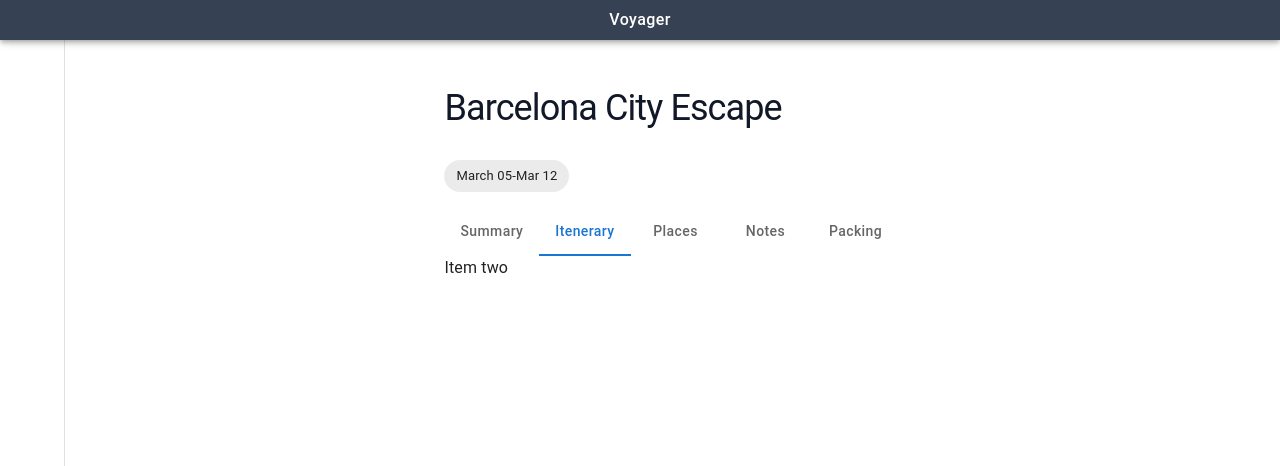
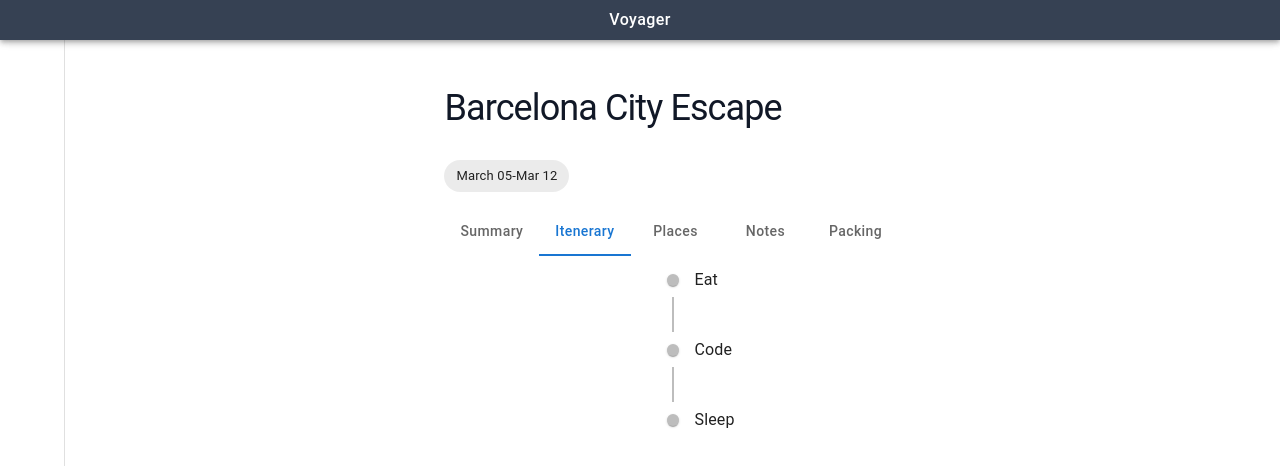
Before and after one commit to prathameshd/voyager, a React (Vite) app in the folder my-app/: page /detail/1 in a window 1280 px wide. Both pictures are taken after a click on the tab "Itenerary". Shown: the top 466 px of the page. Built offline with nearby package versions, Linux system fonts and the light colour scheme; some icons are missing.

Commit message:
add trip summary component

```diff
--- a/my-app/package.json
+++ b/my-app/package.json
@@ -13,6 +13,7 @@
     "@emotion/react": "^11.14.0",
     "@emotion/styled": "^11.14.1",
     "@mui/icons-material": "^7.3.6",
+    "@mui/lab": "^7.0.1-beta.20",
     "@mui/material": "^7.3.6",
     "react": "^19.2.0",
     "react-dom": "^19.2.0",
--- a/my-app/src/components/Overview.tsx
+++ b/my-app/src/components/Overview.tsx
@@ -31,7 +31,7 @@ export default function Overview() {
 
                 {trips.map((trip) => {
                     return (
-                        <div className='min-w-[70vw] sm:min-w-0  dark:bg-gray-50 rounded-lg'>
+                        <div className='trip-card min-w-[70vw] sm:min-w-0  dark:bg-gray-50 rounded-lg'>
                             <CardContent className='flex flex-col'>
                                 <span className='text-base tracking-tight'>{trip.name}</span>
                                 <span className='text-xs text-gray-500'>{trip.startDate?.toLocaleDateString('en-US', {
@@ -45,7 +45,7 @@ export default function Overview() {
                                 })}</span>
                             </CardContent>
                             <CardActions>
-                                <Button className="focus:outline-none" size="small" onClick={() => { viewDetails(trip.id) }} ><span className="capitalize">View</span></Button>
+                                <Button className="focus:outline-none" size="small" onClick={() => { viewDetails(trip.id) }} ><span className="text-xs capitalize">View</span></Button>
                             </CardActions>
                         </div>)
                 })
--- a/my-app/src/components/TripDetail.tsx
+++ b/my-app/src/components/TripDetail.tsx
@@ -4,6 +4,13 @@ import { useParams } from "react-router-dom";
 import { mockTrips } from "../mockData/mockTrips";
 import type { Trip } from "../models/trip";
 import React from "react";
+import TripSummary from "./trip/TripSummary";
+import Timeline from '@mui/lab/Timeline';
+import TimelineItem from '@mui/lab/TimelineItem';
+import TimelineSeparator from '@mui/lab/TimelineSeparator';
+import TimelineConnector from '@mui/lab/TimelineConnector';
+import TimelineContent from '@mui/lab/TimelineContent';
+import TimelineDot from '@mui/lab/TimelineDot';
 
 interface TabPanelProps {
     children?: React.ReactNode;
@@ -105,10 +112,31 @@ export default function TripDetail() {
                 </Tabs>
 
                 <div hidden={value != 1}>
-                    Item One
+                    <TripSummary></TripSummary>
                 </div>
                 <div hidden={value != 2}>
-                    Item two
+                    <Timeline>
+                        <TimelineItem>
+                            <TimelineSeparator>
+                                <TimelineDot />
+                                <TimelineConnector />
+                            </TimelineSeparator>
+                            <TimelineContent>Eat</TimelineContent>
+                        </TimelineItem>
+                        <TimelineItem>
+                            <TimelineSeparator>
+                                <TimelineDot />
+                                <TimelineConnector />
+                            </TimelineSeparator>
+                            <TimelineContent>Code</TimelineContent>
+                        </TimelineItem>
+                        <TimelineItem>
+                            <TimelineSeparator>
+                                <TimelineDot />
+                            </TimelineSeparator>
+                            <TimelineContent>Sleep</TimelineContent>
+                        </TimelineItem>
+                    </Timeline>
                 </div>
                 <div hidden={value != 3}>
                     Item three
--- /dev/null
+++ b/my-app/src/components/trip/TripSummary.tsx
@@ -0,0 +1,52 @@
+import  { Card, CardContent, Box, Typography, Divider, Button } from "@mui/material";
+import FlightTakeoffIcon from '@mui/icons-material/FlightTakeoff';
+
+export default function TripSummary() {
+    return (
+        <div className="flex flex-col gap-4 mt-4">
+            <div>
+                <Card sx={{ maxWidth: 600, margin: 1, borderRadius: 2, boxShadow: 2 }}>
+                    <CardContent>
+                        <Box display="flex" justifyContent="space-between" alignItems="center" mb={1}>
+                            <span className="text-sm">12th Jan</span>
+                            <span className="text-sm text-green-900">$345</span>
+                            {/* <Typography variant="h6" color="text.secondary">12/2/23</Typography> */}
+                            {/* <Typography variant="h6" color="primary.main">$345</Typography> */}
+                        </Box>
+
+                        <Box display="flex" justifyContent="space-between" alignItems="center">
+                            {/* Departure Info */}
+                            <Box textAlign="center">
+                                <Typography variant="h5">05:05</Typography>
+                                <Typography variant="subtitle1" color="text.secondary">Seattle</Typography>
+                                {/* <Typography variant="body2">SEA</Typography> */}
+                            </Box>
+
+                            {/* Flight Path Indicator */}
+                            <Box display="flex" alignItems="center" flexDirection="column" mx={2}>
+                                <FlightTakeoffIcon color="action" />
+                                <Divider sx={{ width: '100%', my: 0.5 }} />
+                                <Typography variant="caption" color="text.secondary">2hr</Typography>
+                            </Box>
+
+                            {/* Arrival Info */}
+                            <Box textAlign="center">
+                                <Typography variant="h5">10:34</Typography>
+                                <Typography variant="subtitle1" color="text.secondary">San Jose</Typography>
+                                {/* <Typography variant="body2">SJC</Typography> */}
+                            </Box>
+                        </Box>
+
+                        {/* <Divider sx={{ my: 2 }} />
+                        <Box display="flex" justifyContent="space-between" alignItems="center">
+                            <Typography variant="body1">Alaska</Typography>
+                            <Button variant="contained" color="primary">
+                                Select Flight
+                            </Button>
+                        </Box> */}
+                    </CardContent>
+                </Card>
+            </div>
+        </div>
+    );
+}
```
Also changed, not shown: 1 other file (tests, documents, lock files or other folders).
